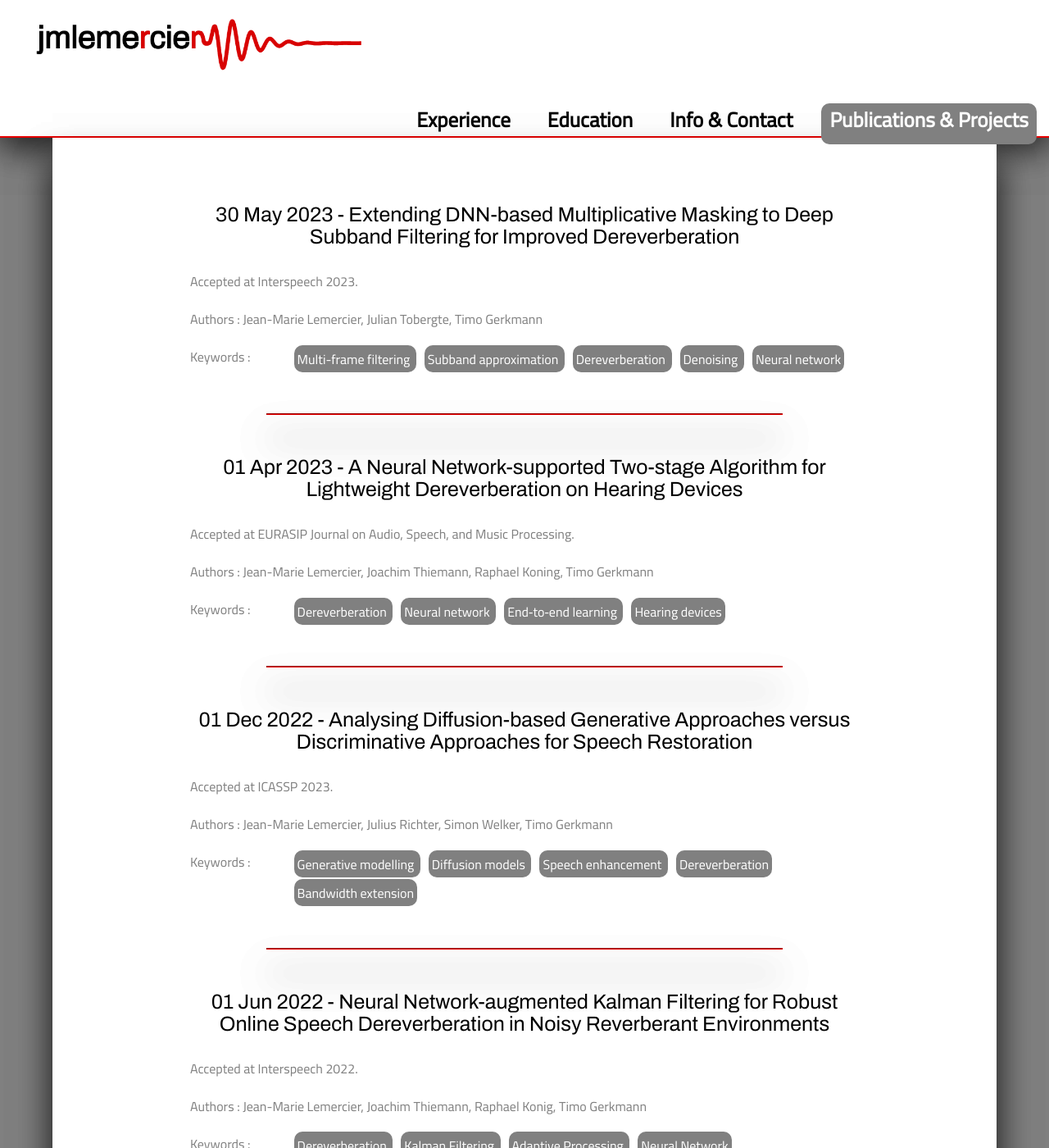
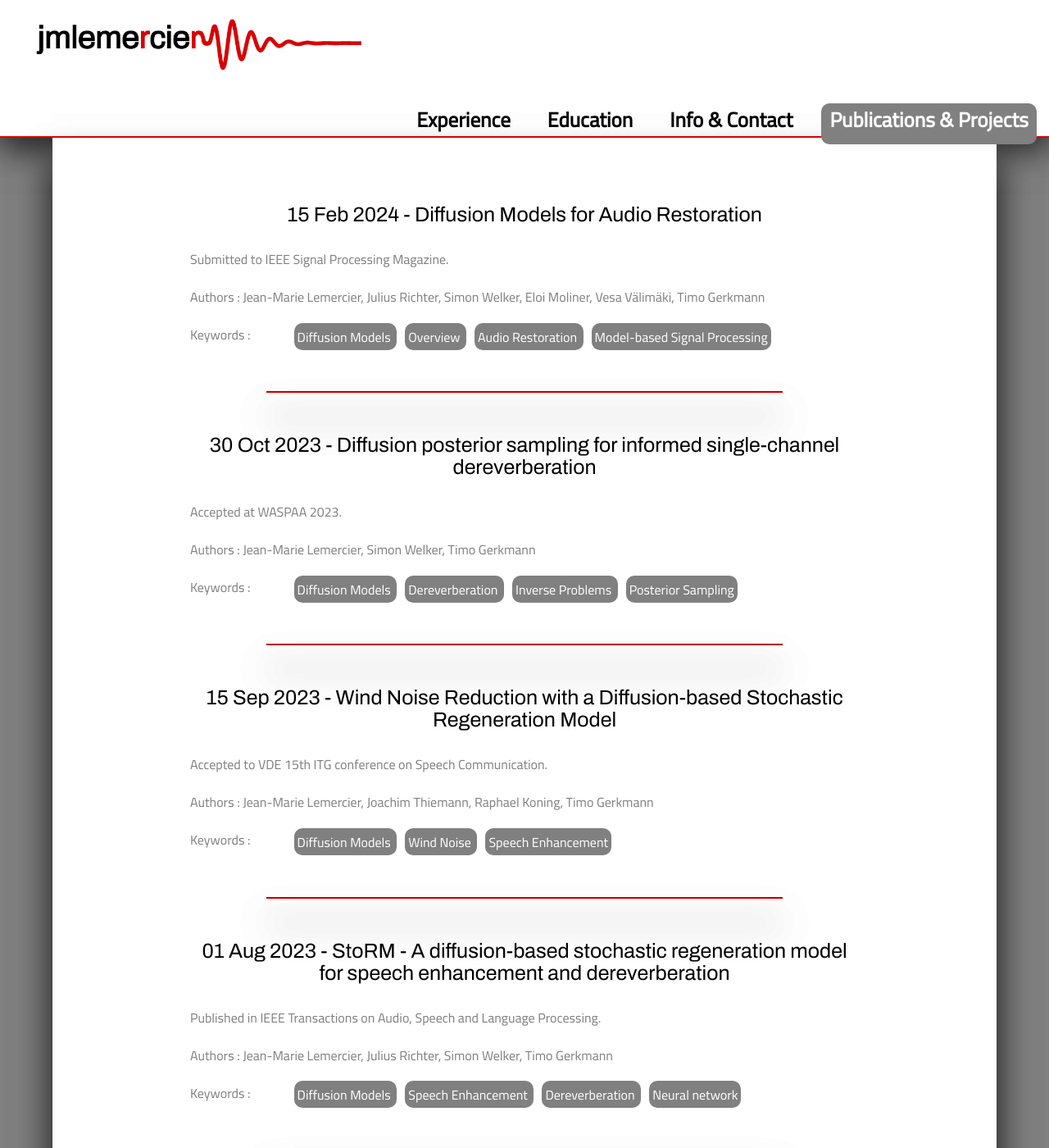
Before and after one commit to jmlemercier/jmlemercier.github.io, a Jekyll site: the page built from index.html, in a window 1280 px wide and 1400 px high. Shown: the whole window at 82% size. Built offline with Jekyll 4.4.1, drawn with Linux system fonts in a browser that asks for light colours.

Commit message:
Adding new publications

```diff
--- /dev/null
+++ b/_posts/2023-08-01-tasl2023.md
@@ -0,0 +1,35 @@
+---
+layout: post
+author: jmlemercier
+date: 2023-08-01
+title: StoRM - A diffusion-based stochastic regeneration model for speech enhancement and dereverberation
+excerpt: Published in IEEE Transactions on Audio, Speech and Language Processing.
+authors: Jean-Marie Lemercier, Julius Richter, Simon Welker, Timo Gerkmann
+keywords: Diffusion Models, Speech Enhancement, Dereverberation, Neural network
+---
+
+<div class="post-image">
+<img src="/assets/tasl2023/inference.png" height="200px">
+</div>
+
+<div class="links">
+<p>
+Available on <a href="https://ieeexplore.ieee.org/stamp/stamp.jsp?arnumber=10180108"> IEEE Xplore </a> and on <a href="https://arxiv.org/pdf/2212.11851"> arXiv </a>.
+</p>
+<p>
+Code published on <a href="https://github.com/sp-uhh/storm"> GitHub </a>.
+</p>
+<p>
+Audio examples on our <a href="https://www.inf.uni-hamburg.de/en/inst/ab/sp/publications/storm.html"> companion website </a>.
+</p>
+</div>
+
+<div class="abstract">
+<p>
+Diffusion models have shown a great ability at bridging the performance gap between predictive and generative approaches for speech enhancement. We have shown that they may even outperform their predictive counterparts for non-additive corruption types or when they are evaluated on mismatched conditions. However, diffusion models suffer from a high computational burden, mainly as they require to run a neural network for each reverse diffusion step, whereas predictive approaches only require one pass. As diffusion models are generative approaches they may also produce vocalizing and breathing artifacts in adverse conditions. In comparison, in such difficult scenarios, predictive models typically do not produce
+such artifacts but tend to distort the target speech instead, thereby degrading the speech quality.
+</p>
+<p>
+In this work, we present a stochastic regeneration approach where an estimate given by a predictive model is provided as a guide for further diffusion. We show that the proposed approach uses the predictive model to remove the vocalizing and breathing artifacts while producing very high quality samples thanks to the diffusion model, even in adverse conditions. We further show that this approach enables to use lighter sampling schemes with fewer diffusion steps without sacrificing quality, thus lifting the computational burden by an order of magnitude. Source code and audio examples are available online.
+</p>
+</div>
--- /dev/null
+++ b/_posts/2023-09-15-itg2023.md
@@ -0,0 +1,34 @@
+---
+layout: post
+author: jmlemercier
+date: 2023-09-15
+title: Wind Noise Reduction with a Diffusion-based Stochastic Regeneration Model
+excerpt: Accepted to VDE 15th ITG conference on Speech Communication.
+authors: Jean-Marie Lemercier, Joachim Thiemann, Raphael Koning, Timo Gerkmann
+keywords: Diffusion Models, Wind Noise, Speech Enhancement
+---
+
+<div class="post-image">
+<img src="/assets/tasl2023/inference.png" height="200px">
+</div>
+
+<div class="links">
+<p>
+Available on <a href="https://www.vde-verlag.de/proceedings-en/456164022.html"> VDE </a> and <a href="https://arxiv.org/abs/2306.12867"> arXiv </a>.
+</p>
+<p>
+Code published on <a href="https://github.com/sp-uhh/storm"> GitHub </a>.
+</p>
+<p>
+Audio examples on our <a href="https://www.inf.uni-hamburg.de/en/inst/ab/sp/publications/itg2023-wind.html"> companion website </a>.
+</p>
+</div>
+
+<div class="abstract">
+<p>
+In this paper we present a method for single-channel wind noise reduction using our previously proposed diffusion-based stochastic regeneration model combining predictive and generative modelling. We introduce a non-additive speech in noise model to account for the non-linear deformation of the membrane caused by the wind flow and possible clipping.
+</p>
+<p>
+We show that our stochastic regeneration model outperforms other neural-network-based wind noise reduction methods as well as purely predictive and generative models, on a dataset using simulated and real-recorded wind noise. We further show that the proposed method generalizes well by testing on an unseen dataset with real-recorded wind noise. Audio samples, data generation scripts and code for the proposed methods can be found online.
+</p>
+</div>
--- /dev/null
+++ b/_posts/2023-10-30-waspaa2023.md
@@ -0,0 +1,34 @@
+---
+layout: post
+author: jmlemercier
+date: 2023-10-30
+title: Diffusion posterior sampling for informed single-channel dereverberation
+excerpt: Accepted at WASPAA 2023.
+authors: Jean-Marie Lemercier, Simon Welker, Timo Gerkmann
+keywords: Diffusion Models, Dereverberation, Inverse Problems, Posterior Sampling
+---
+
+<div class="post-image">
+<img src="/assets/waspaa2023/waspaa2023.png" height="200px">
+</div>
+
+<div class="links">
+<p>
+Available on <a href="https://ieeexplore.ieee.org/document/10248108"> IEEE Xplore </a> and on <a href="https://arxiv.org/abs/2306.12286"> arXiv </a>.
+</p>
+<p>
+Code published on <a href="https://github.com/sp-uhh/derevdps"> GitHub </a>.
+</p>
+<p>
+Audio examples on our <a href="https://www.inf.uni-hamburg.de/en/inst/ab/sp/publications/waspaa2023-derevdps.html"> companion website </a>.
+</p>
+</div>
+
+<div class="abstract">
+<p>
+We present in this paper an informed single-channel dereverberation method based on conditional generation with diffusion models. With knowledge of the room impulse response, the anechoic utterance is generated via reverse diffusion using a measurement consistency criterion coupled with a neural network that represents the clean speech prior. The proposed approach is largely more robust to measurement noise compared to a state-of-the-art informed single-channel dereverberation method, especially for non-stationary noise. Furthermore, we compare to other blind dereverberation methods using diffusion models and show superiority of the proposed approach for large reverberation times.
+</p>
+<p>
+We motivate the presented algorithm by introducing an extension for blind dereverberation allowing joint estimation of the room impulse response and anechoic speech. Audio samples and code can be found online.
+</p>
+</div>
--- /dev/null
+++ b/_posts/2024-02-15-spm2024.md
@@ -0,0 +1,31 @@
+---
+layout: post
+author: jmlemercier
+date: 2024-02-15
+title: Diffusion Models for Audio Restoration
+excerpt: Submitted to IEEE Signal Processing Magazine.
+authors: Jean-Marie Lemercier, Julius Richter, Simon Welker, Eloi Moliner, Vesa Välimäki, Timo Gerkmann
+keywords: Diffusion Models, Overview, Audio Restoration, Model-based Signal Processing
+---
+
+<div class="post-image">
+<img src="/assets/spm2024/spm2024.png" height="900px">
+</div>
+
+<div class="links">
+<p>
+Available on <a href="https://arxiv.org/abs/2402.09821"> arXiv </a>.
+</p>
+</div>
+
+<div class="abstract">
+<p>
+With the development of audio playback devices and fast data transmission, the demand for high sound quality is rising, for both entertainment and communications. In this quest for better sound quality, challenges emerge from distortions and interferences originating at the recording side or caused by an imperfect transmission pipeline. To address this problem, audio restoration methods aim to recover clean sound signals from the corrupted input data. We present here audio restoration algorithms based on diffusion models, with a focus on speech enhancement and music restoration tasks. Traditional approaches, often grounded in handcrafted rules and statistical heuristics, have shaped our understanding of audio signals.
+</p>
+<p>
+In the past decades, there has been a notable shift towards data-driven methods that exploit the modeling capabilities of deep neural networks (DNNs). Deep generative models, and among them diffusion models, have emerged as powerful techniques for learning complex data distributions. However, relying solely on DNN-based learning approaches carries the risk of reducing interpretability, particularly when employing end-to-end models. Nonetheless, data-driven approaches allow more flexibility in comparison to statistical model-based frameworks whose performance depends on distributional and statistical assumptions that can be difficult to guarantee.
+</p>
+<p>
+Here, we aim to show that diffusion models can combine the best of both worlds and offer the opportunity to design audio restoration algorithms with a good degree of interpretability and a remarkable performance in terms of sound quality.
+</p>
+</div>
```
Also changed, not shown: _posts/2022-12-01-icassp2023.md (+6 -1 lines), _posts/2023-04-01-eurasip2022.md (+2 -0 lines), assets/spm2024/spm2024.png (added), assets/tasl2023/inference.png (added), assets/waspaa2023/waspaa2023.png (added).
